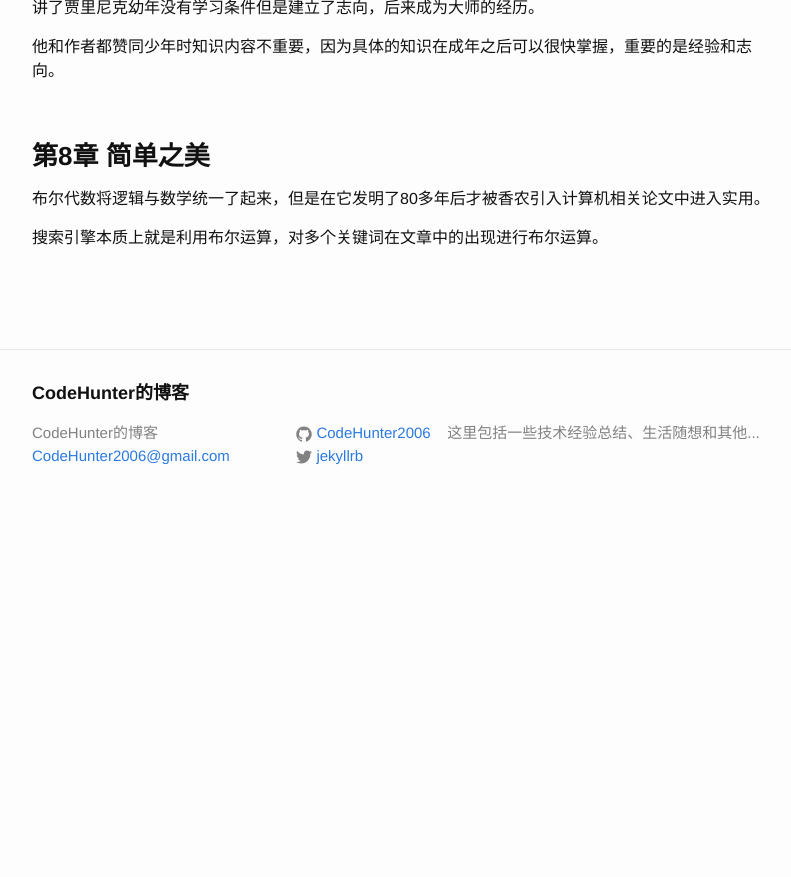
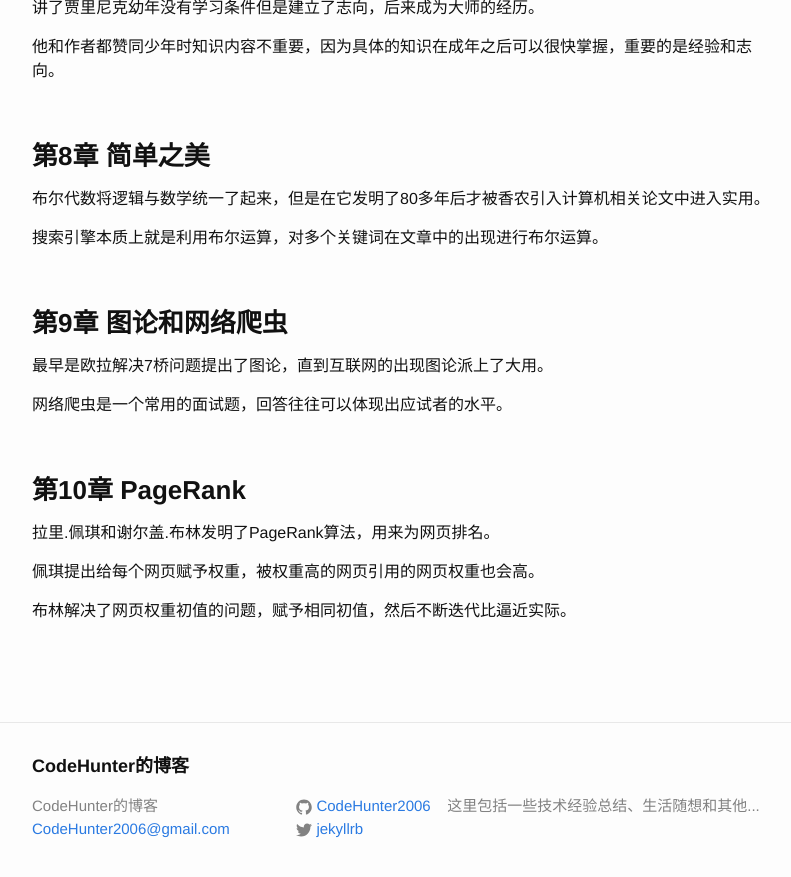
Before and after one commit to CodeHunter2006/CodeHunter2006.github.io, a Jekyll site: the page built from _posts/2017-10-01-数学之美_吴军_读书笔记.md, in a window 1280 px wide and 900 px high, scrolled down 2347 px. Shown: the top 877 px of the window, without its empty margins (238-1029 px from the left). Built offline with Jekyll 4.4.1, drawn with Linux system fonts in a browser that asks for light colours; before the commit the page ends 2874 px from its top, so only the background shows below that.

Commit message:
增加第9、10章笔记

```diff
--- a/_posts/2017-10-01-数学之美_吴军_读书笔记.md
+++ b/_posts/2017-10-01-数学之美_吴军_读书笔记.md
@@ -90,3 +90,17 @@ tags: book Algorithm
 搜索引擎本质上就是利用布尔运算，对多个关键词在文章中的出现进行布尔运算。
 
 <br/>
+### 第9章 图论和网络爬虫
+最早是欧拉解决7桥问题提出了图论，直到互联网的出现图论派上了大用。
+
+网络爬虫是一个常用的面试题，回答往往可以体现出应试者的水平。
+
+<br/>
+### 第10章 PageRank
+拉里.佩琪和谢尔盖.布林发明了PageRank算法，用来为网页排名。
+
+佩琪提出给每个网页赋予权重，被权重高的网页引用的网页权重也会高。
+
+布林解决了网页权重初值的问题，赋予相同初值，然后不断迭代比逼近实际。
+
+<br/>
```
